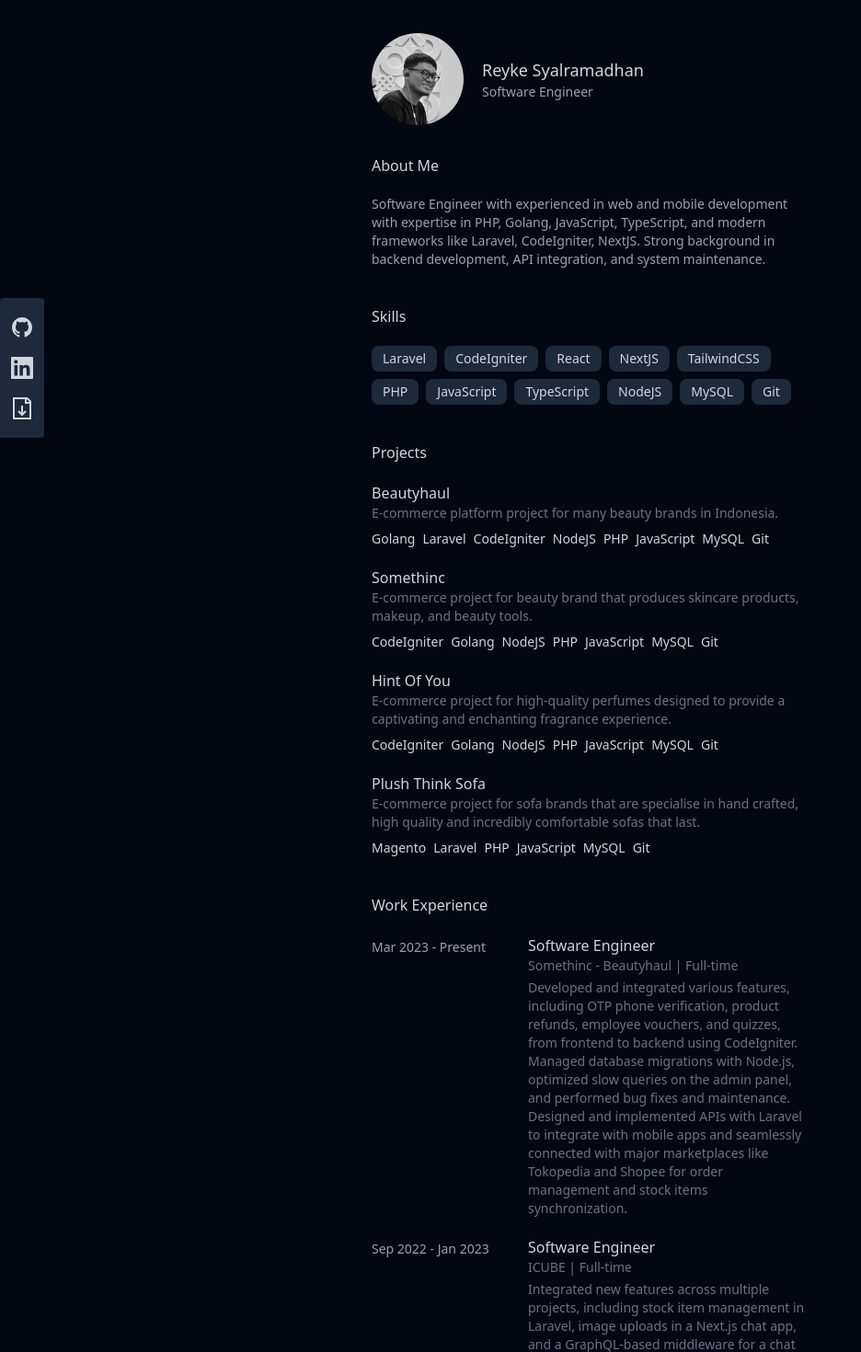
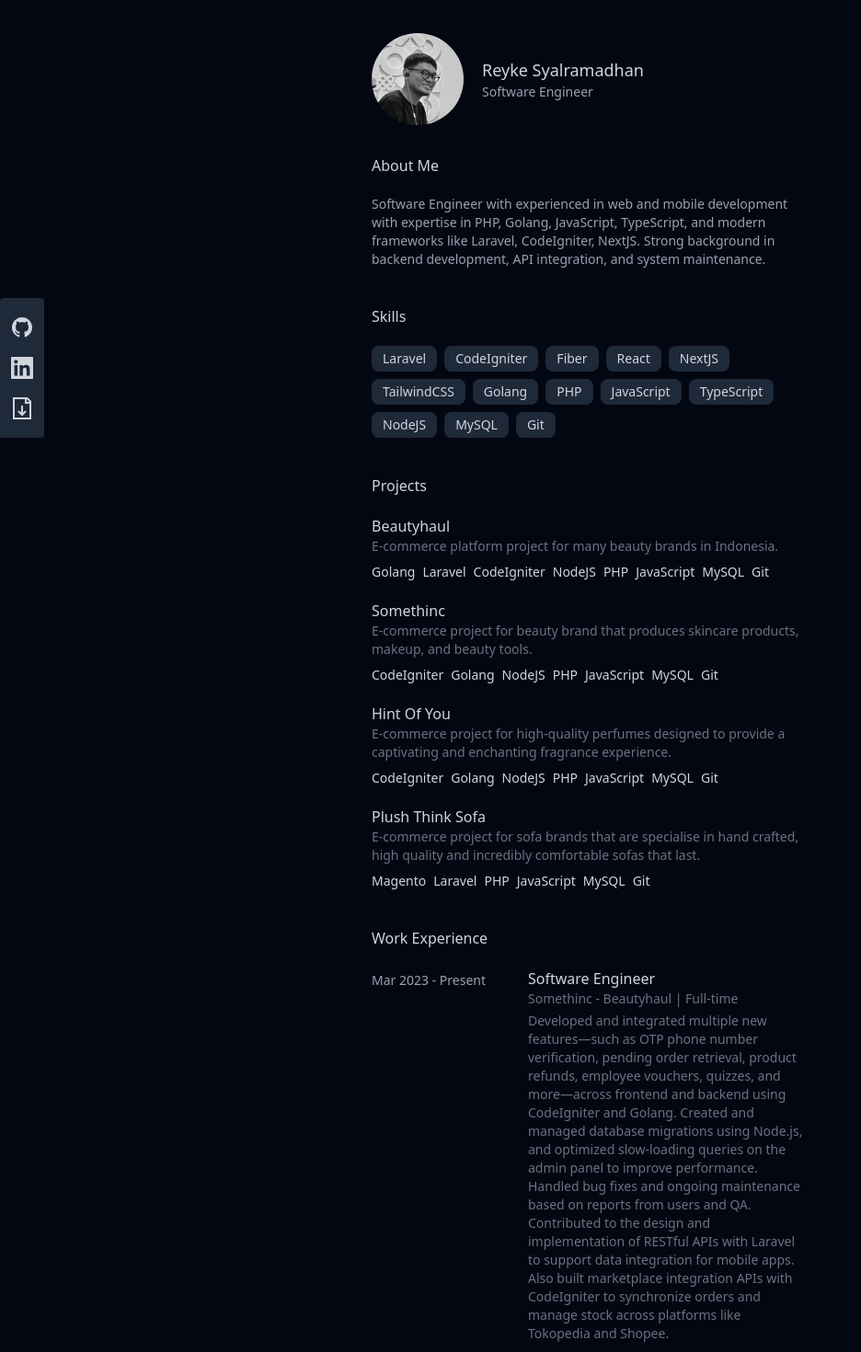
Before and after one commit to Reyshal/my-portfolio, a React (Vite) app: page / in a window 1280 px wide. Shown: the top 1470 px of the page at 92% size, without its empty margins (0-936 px from the left). Built offline with nearby package versions, Linux system fonts and the light colour scheme.

Commit message:
feat: add vercel analytic and update content

```diff
--- a/package.json
+++ b/package.json
@@ -11,6 +11,7 @@
   },
   "dependencies": {
     "@tailwindcss/vite": "^4.0.5",
+    "@vercel/analytics": "^1.5.0",
     "motion": "^12.4.1",
     "react": "^19.0.0",
     "react-dom": "^19.0.0",
--- a/src/components/SkillList.tsx
+++ b/src/components/SkillList.tsx
@@ -5,9 +5,11 @@
   const skills = [
     "Laravel",
     "CodeIgniter",
+    "Fiber",
     "React",
     "NextJS",
     "TailwindCSS",
+    "Golang",
     "PHP",
     "JavaScript",
     "TypeScript",
--- a/src/components/WorkExperienceList.tsx
+++ b/src/components/WorkExperienceList.tsx
@@ -10,7 +10,7 @@
       startDate: "Mar 2023",
       endDate: "Present",
       description:
-        "Developed and integrated various features, including OTP phone verification, product refunds, employee vouchers, and quizzes, from frontend to backend using CodeIgniter. Managed database migrations with Node.js, optimized slow queries on the admin panel, and performed bug fixes and maintenance. Designed and implemented APIs with Laravel to integrate with mobile apps and seamlessly connected with major marketplaces like Tokopedia and Shopee for order management and stock items synchronization.",
+        "Developed and integrated multiple new features—such as OTP phone number verification, pending order retrieval, product refunds, employee vouchers, quizzes, and more—across frontend and backend using CodeIgniter and Golang. Created and managed database migrations using Node.js, and optimized slow-loading queries on the admin panel to improve performance. Handled bug fixes and ongoing maintenance based on reports from users and QA. Contributed to the design and implementation of RESTful APIs with Laravel to support data integration for mobile apps. Also built marketplace integration APIs with CodeIgniter to synchronize orders and manage stock across platforms like Tokopedia and Shopee.",
     },
     {
       title: "Software Engineer",
--- a/src/main.tsx
+++ b/src/main.tsx
@@ -2,6 +2,9 @@
 import { createRoot } from "react-dom/client";
 import "./index.css";
 import App from "./App.tsx";
+import { inject } from "@vercel/analytics";
+
+inject(); // Initialize Vercel Analytics
 
 createRoot(document.getElementById("root")!).render(
   <StrictMode>
```
Also changed, not shown: 1 other file (tests, documents, lock files or other folders).
